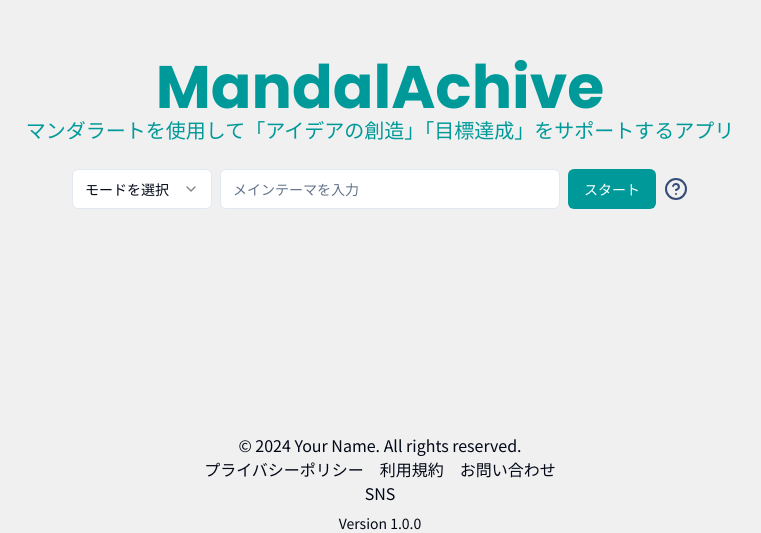
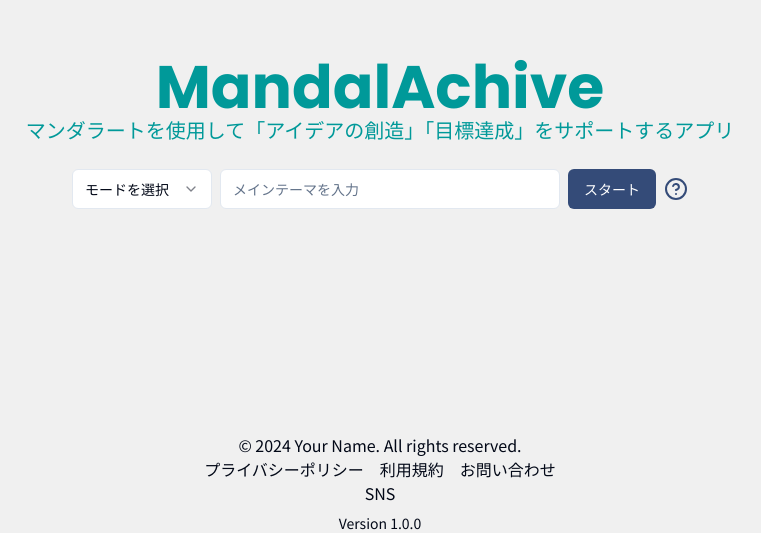
Before and after one commit to kurukuru-dev/mandal-achieve, a Next.js app: page / in a window 1280 px wide. Shown: the part 267-800 px from the top of the page, without its empty margins (260-1021 px from the left). Built offline with nearby package versions, Linux system fonts and the light colour scheme.

Commit message:
スタートボタンの配色を変更

```diff
--- a/src/app/globals.css
+++ b/src/app/globals.css
@@ -11,7 +11,7 @@
     --primary-hover: #00b7b7;
     --secondary: #f0f0f0;
     --accent: #344b78;
-    --accent-hover: #5673c2;
+    --accent-hover: #3e5990;
     --caution: #ffc107;
     --popover: #009999;
     --popover-focus: #00b7b7;
--- a/src/components/CustomerInput.tsx
+++ b/src/components/CustomerInput.tsx
@@ -25,7 +25,7 @@ export default function CustomerInput() {
         </SelectContent>
       </Select>
       <Input type="text" placeholder="メインテーマを入力" />
-      <Button>スタート</Button>
+      <Button variant="accent">スタート</Button>
       <button title="使い方" className="h-6 w-6">
         <CircleHelp className="text-accent hover:text-accent-hover" />
       </button>
```
